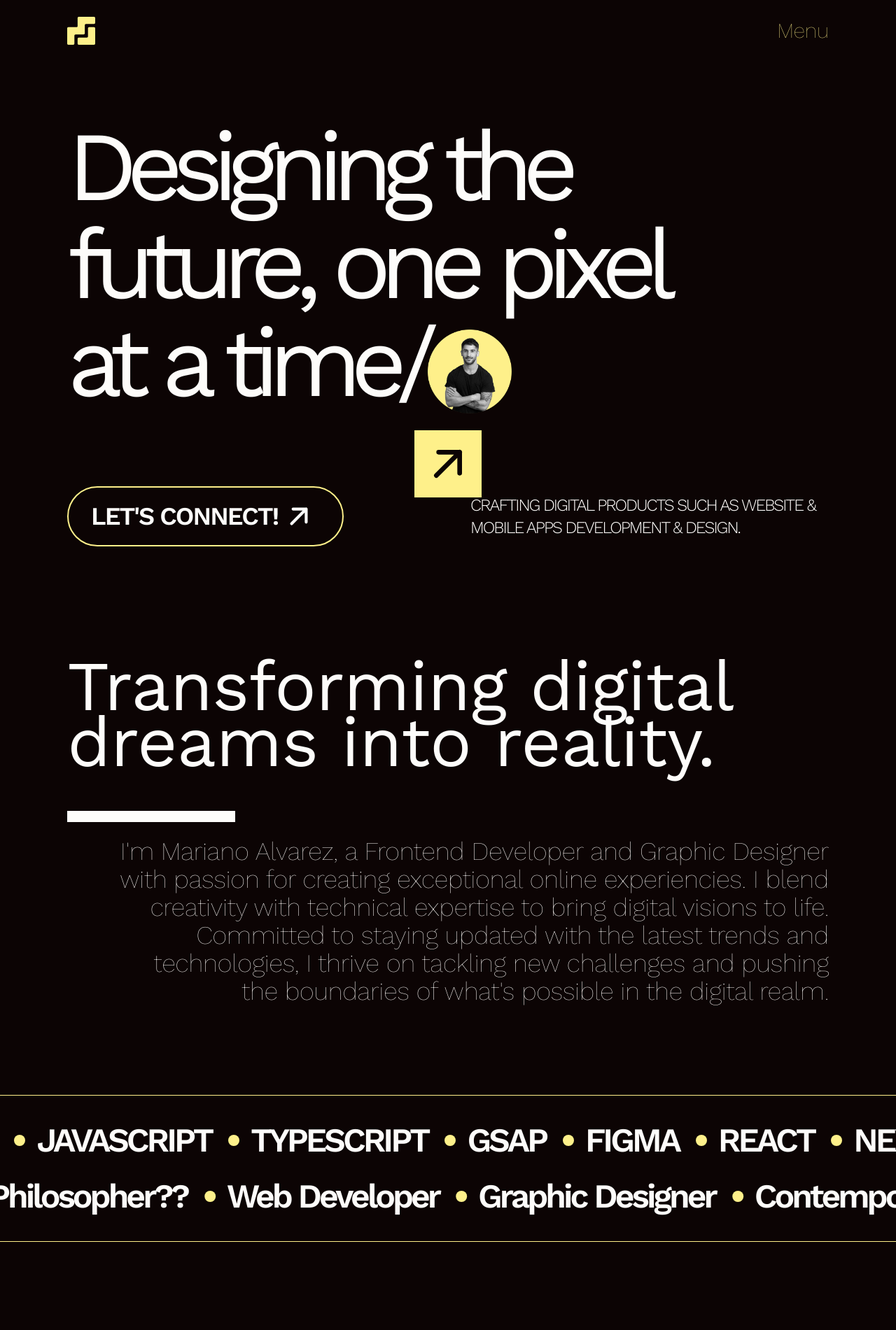
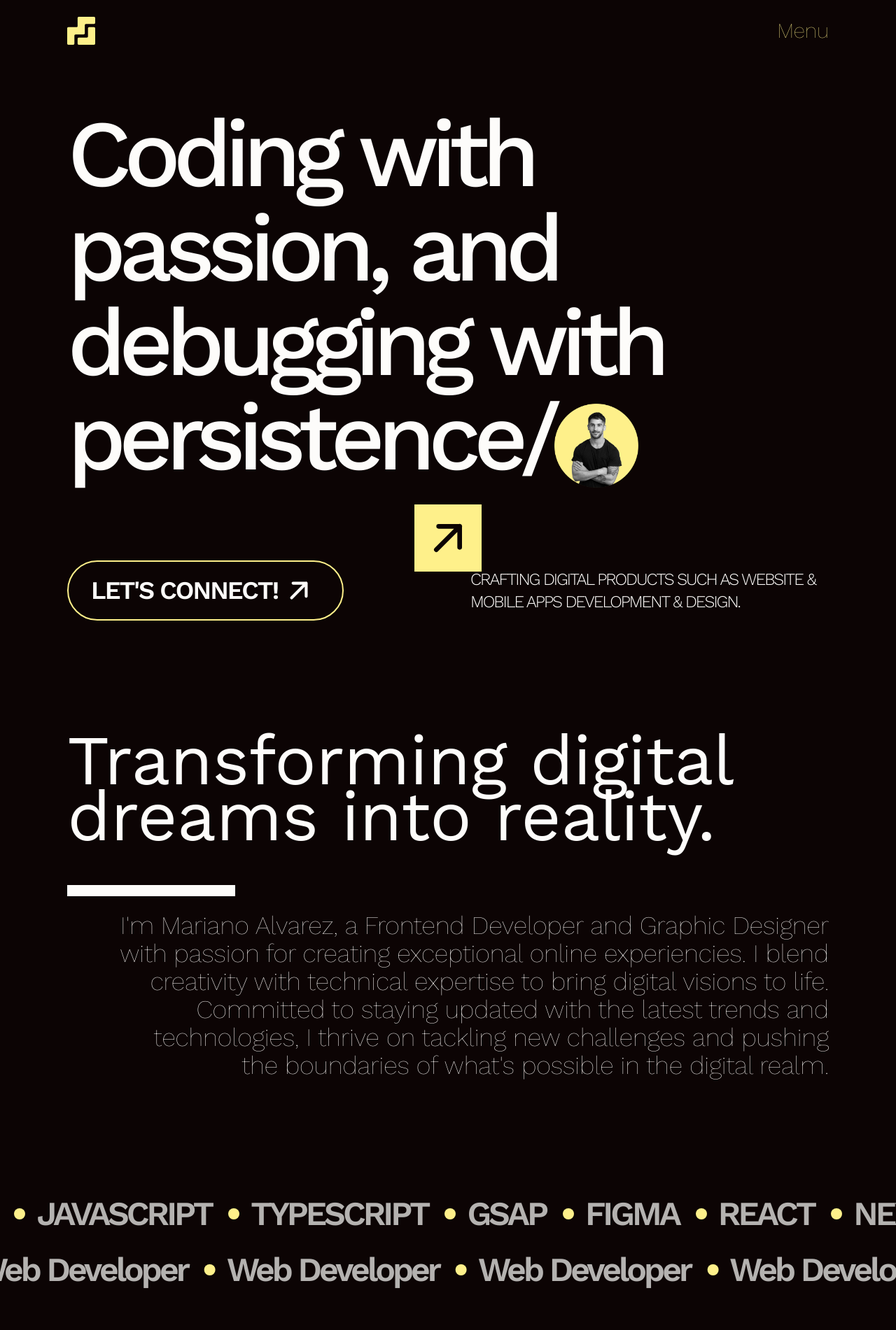
Before and after one commit to malvarez88/marianodev, a Next.js app: page / in a window 1280 px wide. Shown: the top 1901 px of the page at 70% size. Built offline with nearby package versions, Linux system fonts and the light colour scheme.

Commit message:
feat: fix in footer and marquee

```diff
--- a/src/components/Footer/Footer.tsx
+++ b/src/components/Footer/Footer.tsx
@@ -47,15 +47,16 @@ const Footer: React.FC = () => {
 
   return (
     <footer id="contact">
-      <div className="bg-yellow-200 px-8 lg:px-24 py-20 flex flex-col items-center relative">
+      <div className="bg-yellow-200 px-8 lg:px-24 py-10 flex flex-col items-center relative">
         <h1
           className="title text-[44px] -tracking-[4px] leading-[36px] xl:text-[120px] text-center xl:leading-[90px] py-6"
           ref={titleRef}
         >
-          Communication matters to start good things/
+          {/* Communication matters to start good things/ */}
+          Communication is one key to success. Let&apos;s start one/
         </h1>
         <p
-          className="mt-20 text-xl xl:text-3xl text-center font-thin opacity-0 translate-x-40"
+          className="mt-10 text-xl xl:text-3xl text-center font-thin opacity-0 translate-x-40"
           ref={textRef}
         >
           I&apos;m currently available for freelance worldwide. Feel free to
@@ -76,27 +77,23 @@ const Footer: React.FC = () => {
           <a
             href="https://www.linkedin.com/in/malvarez88/"
             target="_blank"
-            className="lg:border-t border-[#0C0404] lg:border-l p-6 text-xl lg:text-2xl"
+            className="p-6 text-xl lg:text-2xl"
           >
             <p>Linkedin</p>
-            <span className="text-sm lg:text-lg opacity-20">
-              www.linkedin.com
-            </span>
+            <span className="text-sm lg:text-lg opacity-40">in/malvarez88</span>
           </a>
           <a
             href="https://github.com/malvarez88"
             target="_blank"
-            className="lg:border-t border-[#0C0404] lg:border-l p-6 text-xl lg:text-2xl"
+            className="p-6 text-xl lg:text-2xl"
           >
             <p>Github</p>
-            <span className="text-sm lg:text-lg opacity-20">
-              www.github.com
-            </span>
+            <span className="text-sm lg:text-lg opacity-40">/malvarez88</span>
           </a>
         </div>
       </div>{" "}
       <div className="flex items-center justify-center">
-        <span className="opacity-20 absolute bottom-4">
+        <span className="opacity-40 absolute bottom-4">
           Mariano Alvarez 2024 - All rights reserved
         </span>
       </div>
--- a/src/components/Hero/Hero.tsx
+++ b/src/components/Hero/Hero.tsx
@@ -144,16 +144,17 @@ const Hero: React.FC = () => {
   return (
     <section className="relative" id="/">
       <div
-        className="px-4 pt-28 xl:pt-32 2xl:pt-20 lg:px-24 h-full flex flex-col gap-6 justify-around md:justify-between bg-[#0C0404]"
+        className="px-4 pt-28 2xl:pt-28 lg:px-24 h-full flex flex-col gap-6 justify-around md:justify-between bg-[#0C0404]"
         ref={container}
       >
-        <div className="flex sm:mt-20 lg:mt-10 2xl:mt-20">
+        <div className="flex mt-10 lg:mt-10">
           <h1
-            className="text-[78px] leading-[67px] -tracking-[8px] text-yellow sm:text-[80px]  sm:leading-[80px] md:text-[100px] md:leading-[100px] lg:-tracking-[16px] lg:text-[140px] lg:leading-[140px] 2xl:text-[180px]  2xl:leading-[180px] title text-[#FDFCFA] opacity-1 lg:pr-32"
+            className="text-[60px] font-medium leading-[58px] -tracking-[3px] text-yellow sm:text-[75px] sm:leading-[75px] md:text-[95px] md:leading-[95px] lg:-tracking-[11px] lg:text-[135px] lg:leading-[135px] 2xl:text-[160px] 2xl:leading-[160px] title text-[#FDFCFA] opacity-1"
             ref={titleRef}
           >
-            Designing the
-            <br /> future, one pixel at a time/
+            {/* Designing the
+            <br /> future, one pixel at a time/ */}
+            Coding with passion, and debugging with persistence/
             <Image
               src={"/images/1profile.png"}
               className="relative md:inline-block hover:scale-110 transform transition-transform duration-300 hover:rotate-3 opacity-0 pt-10 md:pt-0 pl-2 md:pl-0"
--- a/src/components/Marquee/Marquee.tsx
+++ b/src/components/Marquee/Marquee.tsx
@@ -9,32 +9,34 @@ const technologies = [
   "GSAP",
   "Figma",
 ];
-const titles = [
-  "Web Developer",
-  "Graphic Designer",
-  "Contemporary Philosopher??",
-];
+const titles = ["Web Developer"];
 
 const Marqueee = () => {
   return (
-    <div className="w-full overflow-hidden relative bg-[#0C0404] text-[#FDFCFA] py-8 flex flex-col gap-4 border-y border-yellow-200">
+    <div className="w-full overflow-hidden relative bg-[#0C0404] text-[#FDFCFA] py-8 flex flex-col gap-4">
       <Marquee pauseOnHover autoFill>
         {technologies.map((tech, index) => (
-          <div key={`tech_${index}`} className="p-2 cursor-pointer">
-            <p className="text-4xl md:text-5xl flex items-center justify-center font-semibold uppercase md:-tracking-[4px]">
-              {tech}{" "}
-              <span className="w-4 h-4 inline-block bg-yellow-200 ml-6 rounded-full" />
+          <div
+            key={`tech_${index}`}
+            className="p-2 cursor-pointer flex items-center"
+          >
+            <p className="text-4xl md:text-5xl flex items-center justify-center font-semibold uppercase md:-tracking-[4px] opacity-70">
+              {tech}
             </p>
+            <span className="w-4 h-4 inline-block bg-yellow-200 ml-6 rounded-full" />
           </div>
         ))}
       </Marquee>
       <Marquee pauseOnHover autoFill direction="right">
         {titles.map((title, index) => (
-          <div key={`title_${index}`} className="p-2 cursor-pointer">
-            <p className="text-4xl md:text-5xl flex items-center justify-center font-semibold md:-tracking-[4px]">
+          <div
+            key={`title_${index}`}
+            className="p-2 cursor-pointer flex items-center"
+          >
+            <p className="text-4xl md:text-5xl flex items-center justify-center font-semibold md:-tracking-[4px] opacity-70">
               {title}
-              <span className="w-4 h-4 inline-block bg-yellow-200 ml-6 rounded-full" />
             </p>
+            <span className="w-4 h-4 inline-block bg-yellow-200 ml-6 rounded-full" />
           </div>
         ))}
       </Marquee>
```
Also changed, not shown: src/assets/icons/SunIcon.tsx (added, +24 -0 lines).
